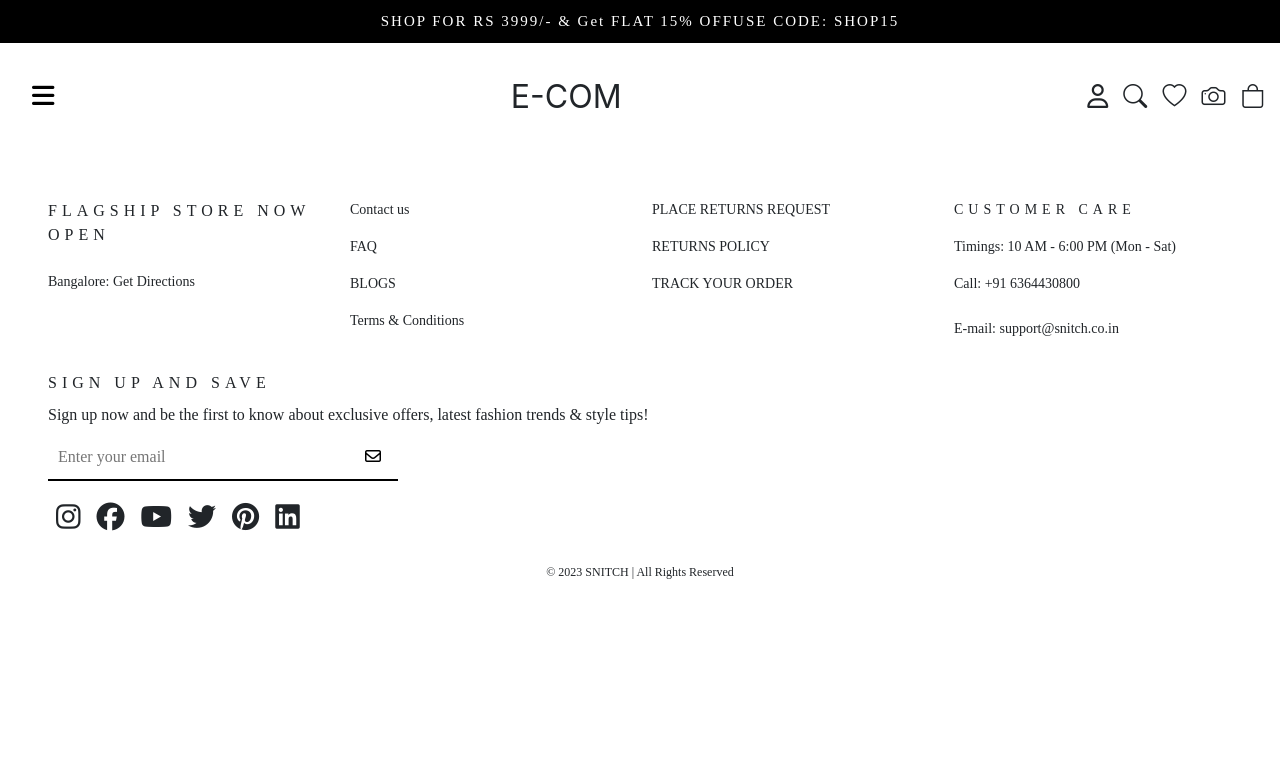
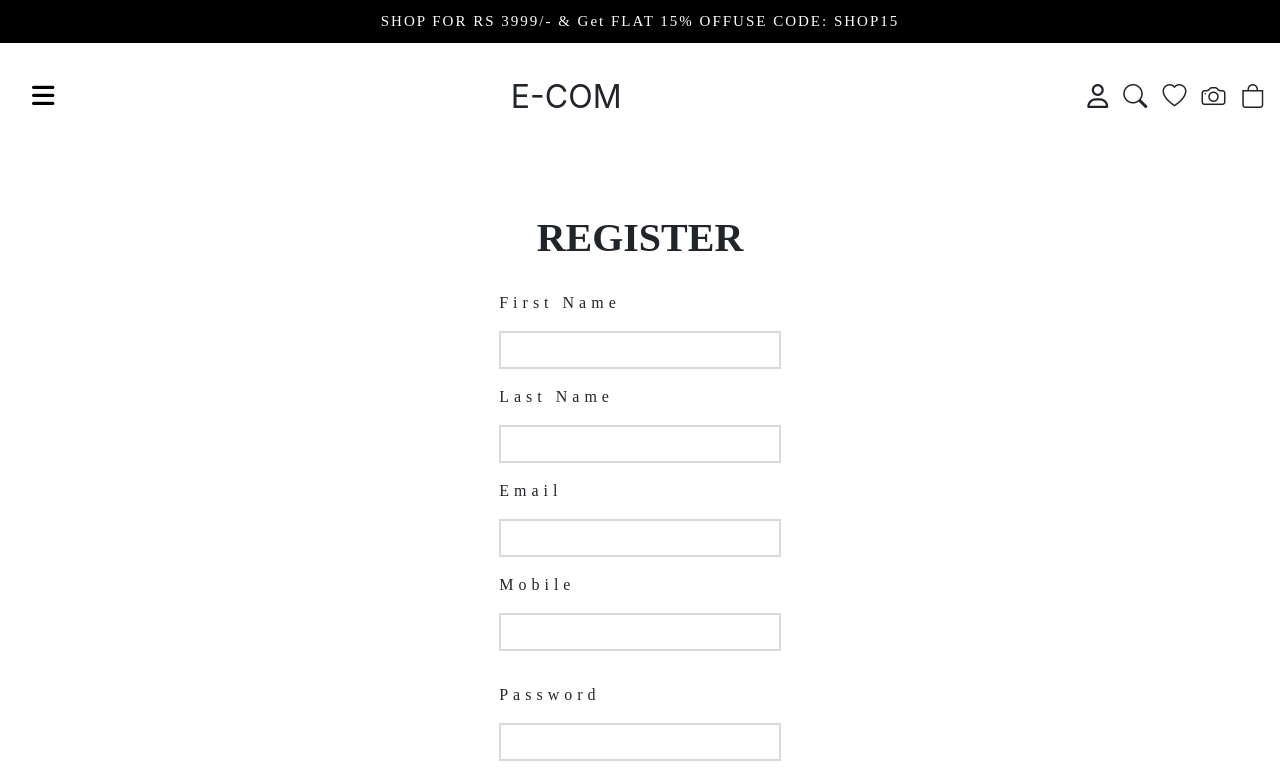
Before and after one commit to krishnaSONI011/e-com-react, a React (Create React App) app: page /auth/register in a window 1280 px wide. Shown: the top 783 px of the page. Built offline with nearby package versions, Linux system fonts and the light colour scheme; a web font is replaced by a local one.

Commit message:
change in userAuth add firstname and lastname

```diff
--- a/src/App.js
+++ b/src/App.js
@@ -7,6 +7,7 @@ import Login from "./componets/Login";
 import {AuthProvider} from "./componets/context/authContext.js"
 import Account from "./componets/account/Account";
 import SingleProduct from "./componets/products/Single_product";
+import Signup from "./componets/Signup";
 function App() {
   return (
       <>
@@ -16,6 +17,7 @@ function App() {
       <Routes>
         <Route path="/" element ={<Main/>} ></Route>
         <Route path="auth/login" element={<Login/>} ></Route>
+        <Route path="auth/register" element={<Signup/>}></Route>
         <Route path="/account/*" element={<Account/>}></Route>
         <Route path ="/products/:slug" element={<SingleProduct/>} ></Route>
       </Routes>
--- a/src/componets/Login.jsx
+++ b/src/componets/Login.jsx
@@ -1,6 +1,6 @@
 import React,{useState,} from 'react';
 import { useAuth } from './context/authContext';
-import { useNavigate } from 'react-router-dom';
+import { useNavigate,Link } from 'react-router-dom';
 import axios from 'axios'
 export default function Login() {
   let navigate = useNavigate();
@@ -42,7 +42,7 @@ export default function Login() {
         </div>
         <div className='forfrom'>
             <button className='w-100 bg-dark text-white font-1 shine-button p-3 mt-4' onClick={sendData}>SIGN IN</button>
-            <button className='bg-trans w-100 font-1 mt-3'>Create an account</button>
+            <Link to="/auth/register"><button className='bg-trans w-100 font-1 mt-3'>Create an account</button></Link>
         </div>
 
       </div>
--- /dev/null
+++ b/src/componets/Signup.jsx
@@ -0,0 +1,56 @@
+import React,{useState} from "react"
+import {Link} from 'react-router-dom'
+const Signup =  ()=>{
+    let [email,setEmail]= useState("");
+    let [password,setPassword]=useState("");
+    let [fname,setFname]= useState("");
+    let [lname,setLname]=useState("");
+    let [mobile,setMobile]=useState("");
+    function signup(){
+
+    }
+    return(
+        <div className='d-flex justify-content-center align-items-center flex-column d-full'>
+      <h1 className='font-2 t'>REGISTER</h1>
+      <div className="d-flex flex-column align-items-center w-100">
+
+        <div className='forfrom'>
+        <label htmlFor="Name" className='font-1 space py-3'>
+            First Name
+        </label><br></br>
+        <input type="First Name" className='form-controler 'onChange={(e)=>setFname(e.target.value)}/>
+        </div>
+        <div className='forfrom'>
+        <label htmlFor="last-Name" className='font-1 space py-3'>
+            Last Name
+        </label><br></br>
+        <input type="last-Name" className='form-controler 'onChange={(e)=>setLname(e.target.value)}/>
+        </div>
+        <div className='forfrom'>
+        <label htmlFor="email" className='font-1 space py-3'>
+            Email
+        </label><br></br>
+        <input type="email" className='form-controler 'onChange={(e)=>setEmail(e.target.value)}/>
+        </div>
+        <div className='forfrom'>
+        <label htmlFor="Mobile" className='font-1 space py-3'>
+            Mobile
+        </label><br></br>
+        <input type="Mobile" className='form-controler 'onChange={(e)=>setMobile(e.target.value)}/>
+        </div>
+        <div className='forfrom mt-3'>
+        <label htmlFor="email" className='font-1 space py-3'>
+            Password
+        </label><br></br>
+          <input type="password" className='form-controler ' onChange={(e)=>setPassword(e.target.value) } />
+        </div>
+        <div className='forfrom'>
+            <button className='w-100 bg-dark text-white font-1 shine-button p-3 mt-4' onClick={signup}>SIGN UP</button>
+           <Link to="/auth/login"> <button className='bg-trans w-100 font-1 mt-3'>Already Have an account ?</button>
+        </Link></div>
+
+      </div>
+    </div>
+    )
+}
+export default Signup;
--- a/src/componets/account/UserInfo.jsx
+++ b/src/componets/account/UserInfo.jsx
@@ -2,9 +2,9 @@ import React from 'react'
 
 export default function UserInfo() {
   return (
-    <div>
-      <h1 className=''>Krishna howdy</h1>
-      </div>
+   <div>
+
+   </div>
 
   )
 }
```
Also changed, not shown: 2 other files (tests, documents, lock files or other folders).
